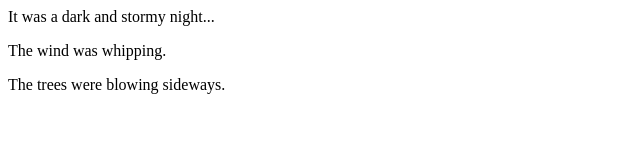
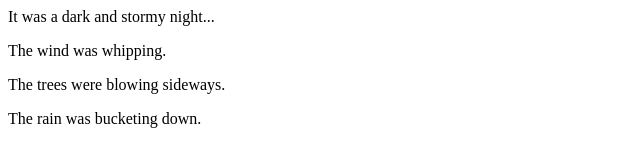
Before and after one commit to xsdc002/fireside-story, a plain HTML site: page index.html in a window 1280 px wide. Shown: the whole page, without its empty margins (0-640 px from the left). Drawn offline with Linux system fonts and the light colour scheme.

Commit message:
fourth line

```diff
--- a/index.html
+++ b/index.html
@@ -3,5 +3,6 @@
         <p>It was a dark and stormy night...</p>
         <p>The wind was whipping.</p>
         <p>The trees were blowing sideways.</p>
+        <p>The rain was bucketing down.</p>
     </body>
 </html>
```
